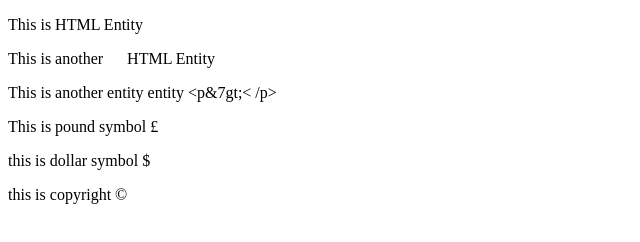
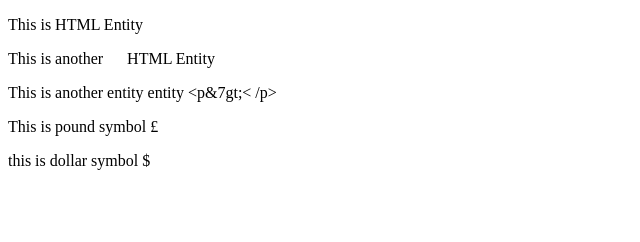
Before and after one commit to Priyaverma0596/web_development_learning, a plain HTML site: page HTMLPratcice/HTMlentities.html in a window 1280 px wide. Shown: the whole page, without its empty margins (0-640 px from the left). Drawn offline with Linux system fonts and the light colour scheme.

Commit message:
removed unnessary line

```diff
--- a/HTMLPratcice/HTMlentities.html
+++ b/HTMLPratcice/HTMlentities.html
@@ -18,7 +18,6 @@
             <!--to print dollar-->
             <p>this is dollar symbol &dollar;</p>
             <!--copyright-->
-            <p>this is copyright &copy;</p>
     </div>
     </body>
     </html>
```
